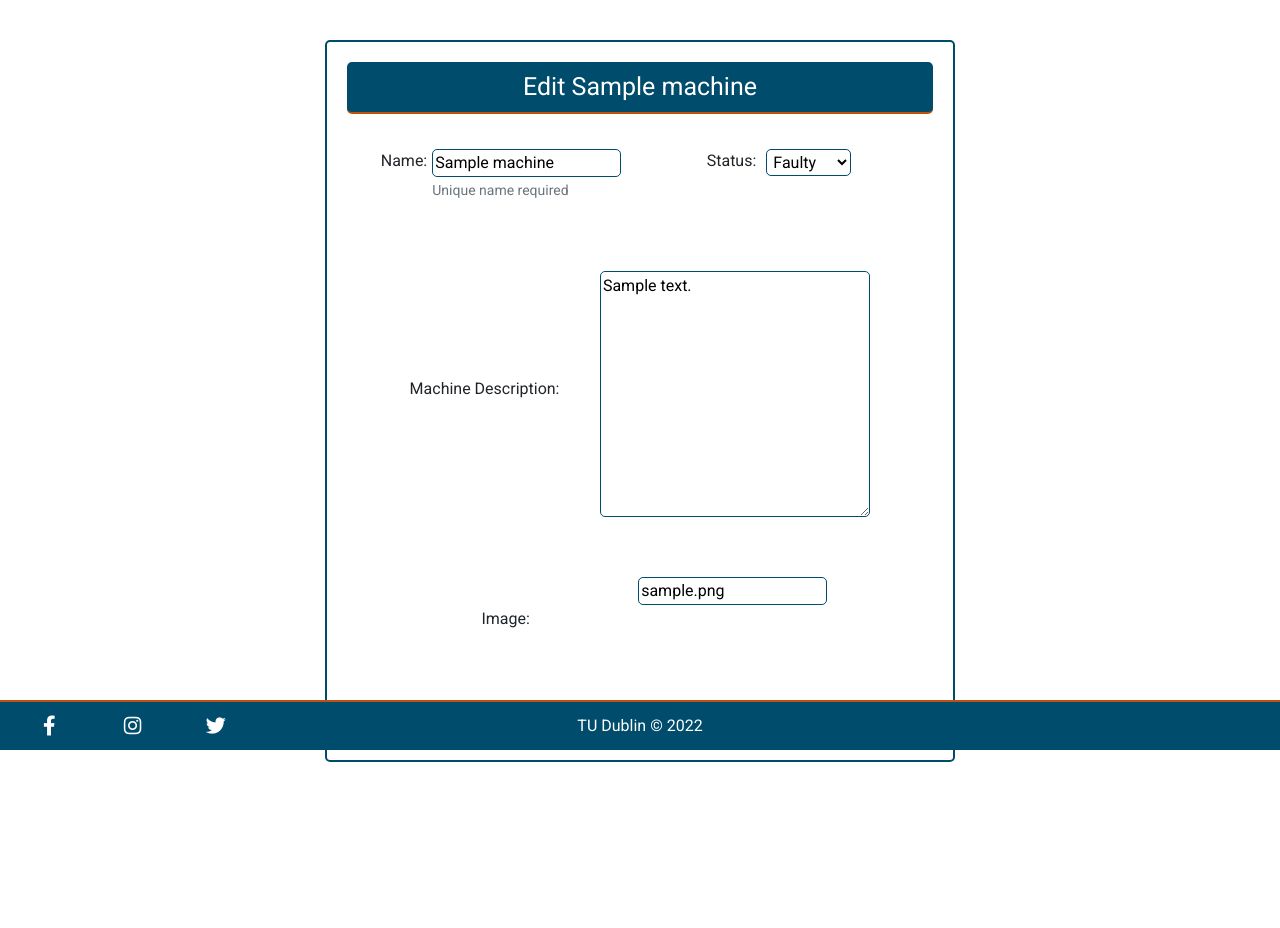
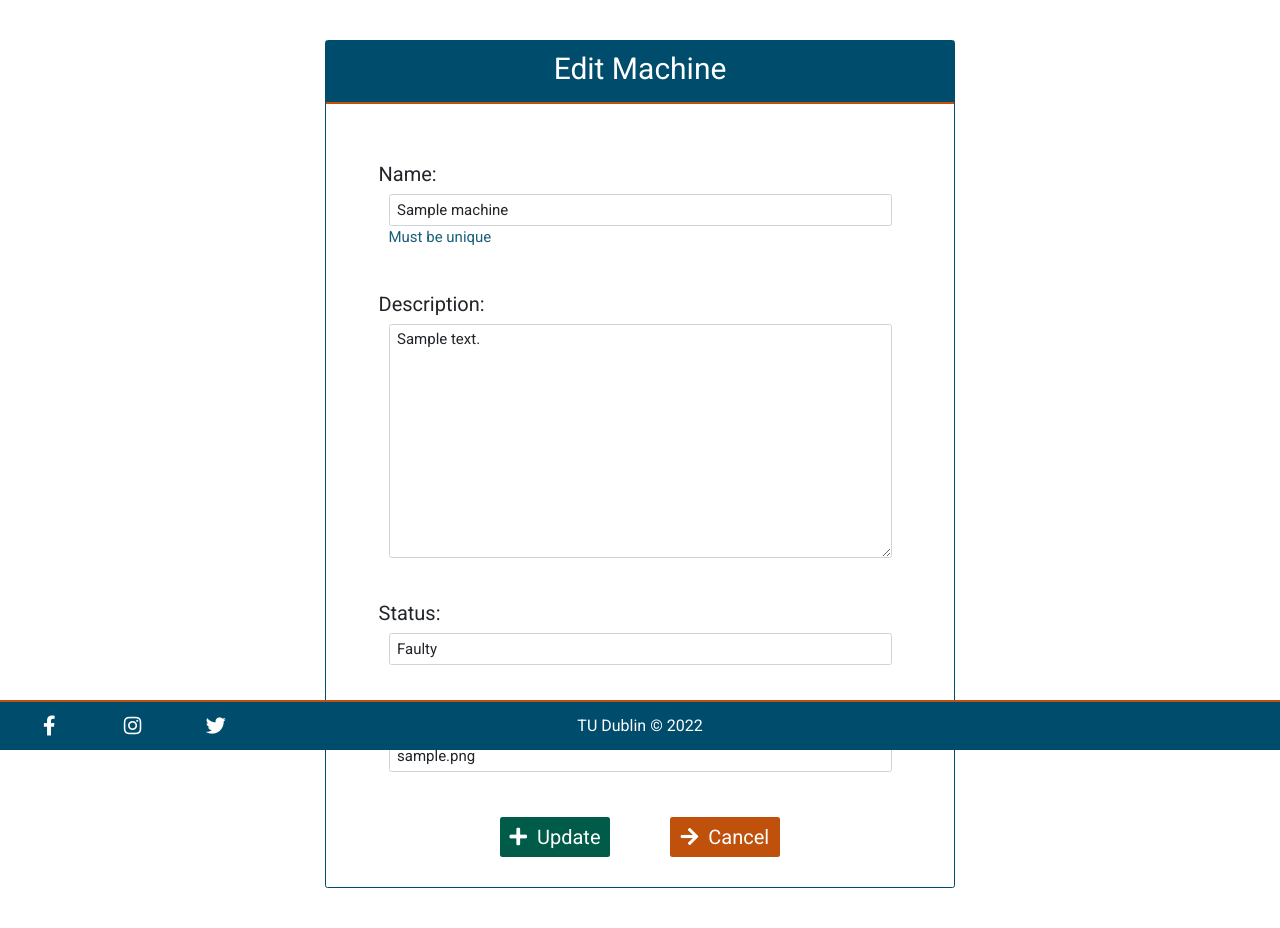
Before and after one commit to sam-timmins/machine-issue-reporting-system, a Django app: page /dashboard/edit/machine/1 in a window 1280 px wide. Shown: the part 50-978 px from the top of the page. Before the commit the page ends 812 px from the top, so only its background shows below. Run offline with Django 4.2, Linux system fonts and the light colour scheme; tables that the repository leaves empty hold one stand-in row (values such as "Sample post"); some libraries are stand-ins or nearby versions.

Commit message:
Change layout of form fields

```diff
--- a/templates/pages/edit-machine.html
+++ b/templates/pages/edit-machine.html
@@ -6,91 +6,62 @@
 
 
 <!-- Edit machine form -->
-<div
-    class="row mt-5 mx-0 p-3 container-fluid d-flex flex-column justify-content-center align-items-center form-page-container">
-    <div class="col-12 col-md-8 col-xl-6 form-border">
+
+<div class="row my-5 mx-0 p-3 container-fluid d-flex flex-column justify-content-center align-items-center">
+    <div class="col-12 col-md-8 col-lg-6 card p-0">
+        <div class="background-color-blue text-white border-bottom-orange">
+            <h5 class="text-large text-center p-3" id="staticBackdropLabel">Edit Machine</h5>
+        </div>
+
+        <!-- Create a machine form -->
         <form method="post">
             {% csrf_token %}
 
-            <div>
-                {% for error in field.errors %}
-                <span>{{ error }}</span>
-                {% endfor %}
+            <div class="text-center">
+                <div class="issue-form-comtainer p-md-5" id="create-issue-form-section">
+
+                    <div class="row container-fluid m-auto">
+                        {% csrf_token %}
+
+                        <!-- Fields -->
+                        <div class="form-group d-flex flex-column my-md-4 my-2">
+                            <label for="{{ form.name.id_for_label }}"
+                                class="text-medium align-self-start mt-3 mb-2">Name: </label>
+                            <span class="m-0 p-0 text-red text-start">{{ form.name.errors }}</span>
+                            <span class="form-input mx-3">{{ form.name | add_class:'form-control text-small' }}</span>
+                            <span class="text-small text-start text-blue-opaque mx-3">Must be unique</span>
                         </div>
 
-            {{ form.non_field_errors }}
-            <h1 class="text-center text-white background-color-blue p-3 border-bottom-orange round-corners">Edit
-                {{ machine.name }}</h1>
-            <div class="row container-fluid m-0">
-                <div class="col-md-6">
-                    <div class="my-3 my-md-5 d-flex flex-column flex-md-row justify-content-center align-items-center">
-                        {{ form.name.errors }}
-                        <label for="{{ form.name_for_label }}" class="align-self-md-start mb-3 me-2">Name:</label>
-                        <div>
-                            <span aria-labelledby="create-machine-name" class="form-input">{{ form.name }}</span>
-                            <div class="form-text">Unique name required</div>
-                            <span class="sr-only" id="create-machine-name">A required text input for the name of the
-                                machine, must be a unique name</span>
-                        </div>
-                    </div>
-                </div>
-                <div class="col-md-6">
-                    <div class="my-3 my-md-5 d-flex flex-column flex-md-row justify-content-center align-items-center">
-                        {{ form.status.errors }}
-                        <label for="{{ form.status_for_label }}" class="align-self-md-start me-3">Status:</label>
-                        <div>
-                            <span class="form-input" aria-labelledby="create-machine-status">{{ form.status }}</span>
-                        </div>
-                        <span class="sr-only" id="create-machine-status">A required select input for the status of a
-                            machine, default set to working, second option is faulty</span>
-                    </div>
-                </div>
+                        <div class="form-group d-flex flex-column my-md-4 my-2">
+                            <label for="{{ form.description.id_for_label }}"
+                                class="text-medium align-self-start mt-3 mb-2">Description: </label>
+                            <span class="m-0 p-0 text-red text-start">{{ form.description.errors }}</span>
+                            <span
+                                class="form-input mx-3">{{ form.description | add_class:'form-control text-small' }}</span>
                         </div>
 
-            <div class="my-3 mx-0 d-flex flex-column justify-content-center align-items-center container-fluid">
-                {{ form.description.errors }}
-                <div class="row justify-content-center align-items-center my-3 my-md-5">
-                    <div class="col-md-4 d-flex flex-column justify-content-center align-items-center">
-                        <label for="{{ form.description.for_label }}" class="align-self-md-start mb-3"
-                            aria-labelledby="create-machine-description">
-                            Machine Description:</label>
-                    </div>
-                    <div class="col-md-6">
-                        <div
-                            class="d-flex flex-column flex-md-row d-flex flex-column justify-content-center align-items-center">
-                            {{ form.description }}</div>
-                    </div>
-                    <span class="sr-only" id="create-machine-description">A required textarea for a detailed description
-                        of the machine</span>
-                </div>
+                        <div class="form-group d-flex flex-column my-md-4 my-2">
+                            <label for="{{ form.status.id_for_label }}"
+                                class="text-medium align-self-start mt-3 mb-2">Status: </label>
+                            <span class="m-0 p-0 text-red text-start">{{ form.status.errors }}</span>
+                            <span class="form-input mx-3">{{ form.status | add_class:'form-control text-small' }}</span>
                         </div>
 
-
-            {{ form.image.errors }}
-            <div class="row d-flex flex-row container-fluid m-0 mt-md-5">
-                <div class="col-12 col-md-4">
-                    <div
-                        class="mt-3 my-md-5 d-flex flex-column flex-md-row justify-content-center align-items-center justify-content-md-end">
-
-                        <label for="{{ form.image_for_label }}" class="text-center mb-3 me-3">Image:</label>
-                    </div>
+                        <div class="form-group d-flex flex-column my-md-4 my-2">
+                            <label for="{{ form.image.id_for_label }}"
+                                class="text-medium align-self-start mt-3 mb-2">Image: </label>
+                            <span class="m-0 p-0 text-red text-start">{{ form.image.errors }}</span>
+                            <span
+                                class="form-input mx-3 text-start">{{ form.image | add_class:'form-control text-small' }}</span>
                         </div>
 
-                <div class="col-md-8">
-                    <div>
-                        <span
-                            class="form-input image-input d-flex flex-column justify-content-center align-items-center"
-                            aria-labelledby="create-machine-image">{{ form.image }}</span>
                     </div>
-                    <span class="sr-only" id="create-machine-image">A grey button for an optional upload image
-                        input</span>
-                </div>
-            </div>
-
 
                     <!-- Update and cancel buttons -->
                     {% include 'components/edit-machine/buttons.html' %}
 
+                </div>
+            </div>
         </form>
     </div>
 </div>
```
Lines whose indentation alone changed are shown as unchanged.
